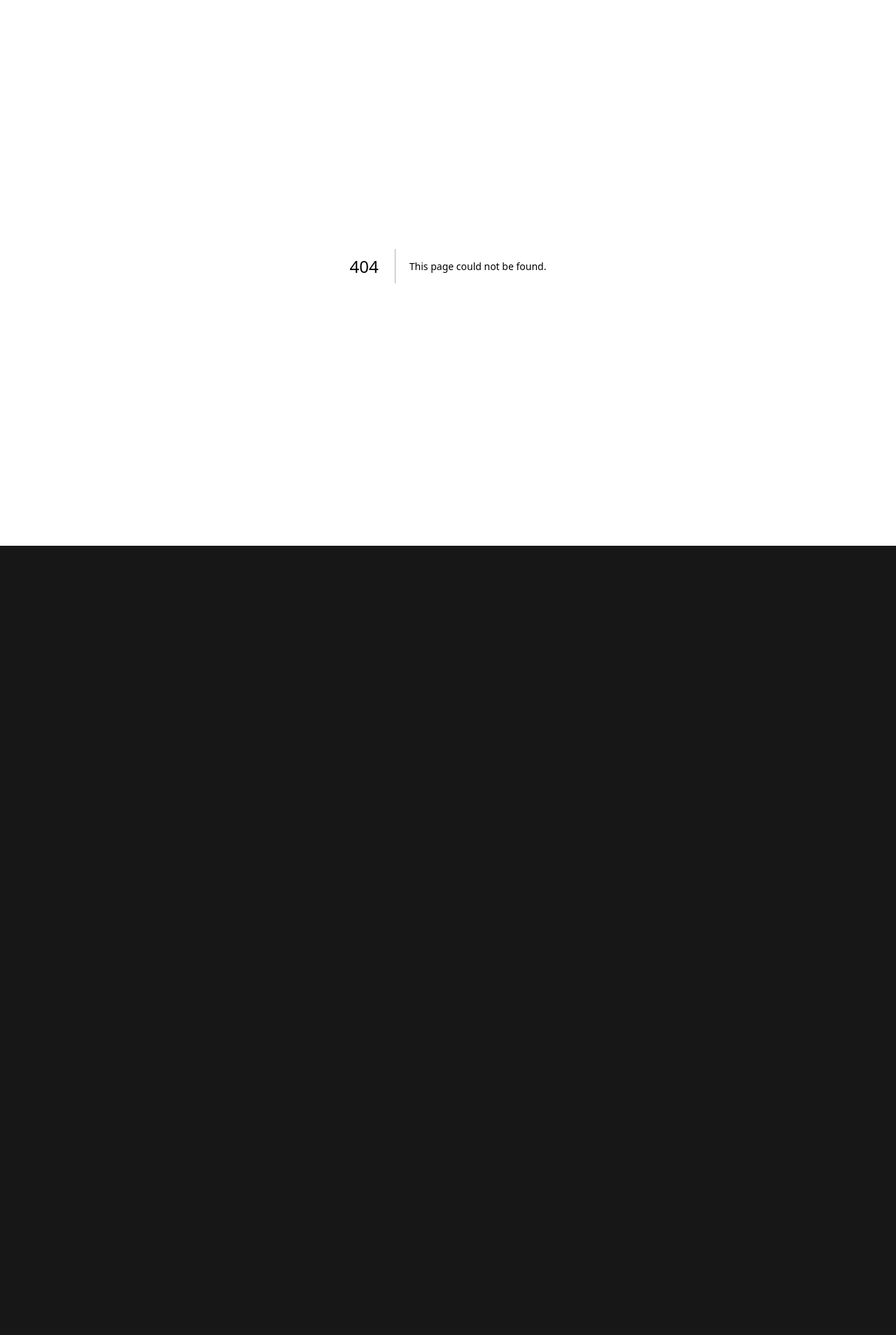
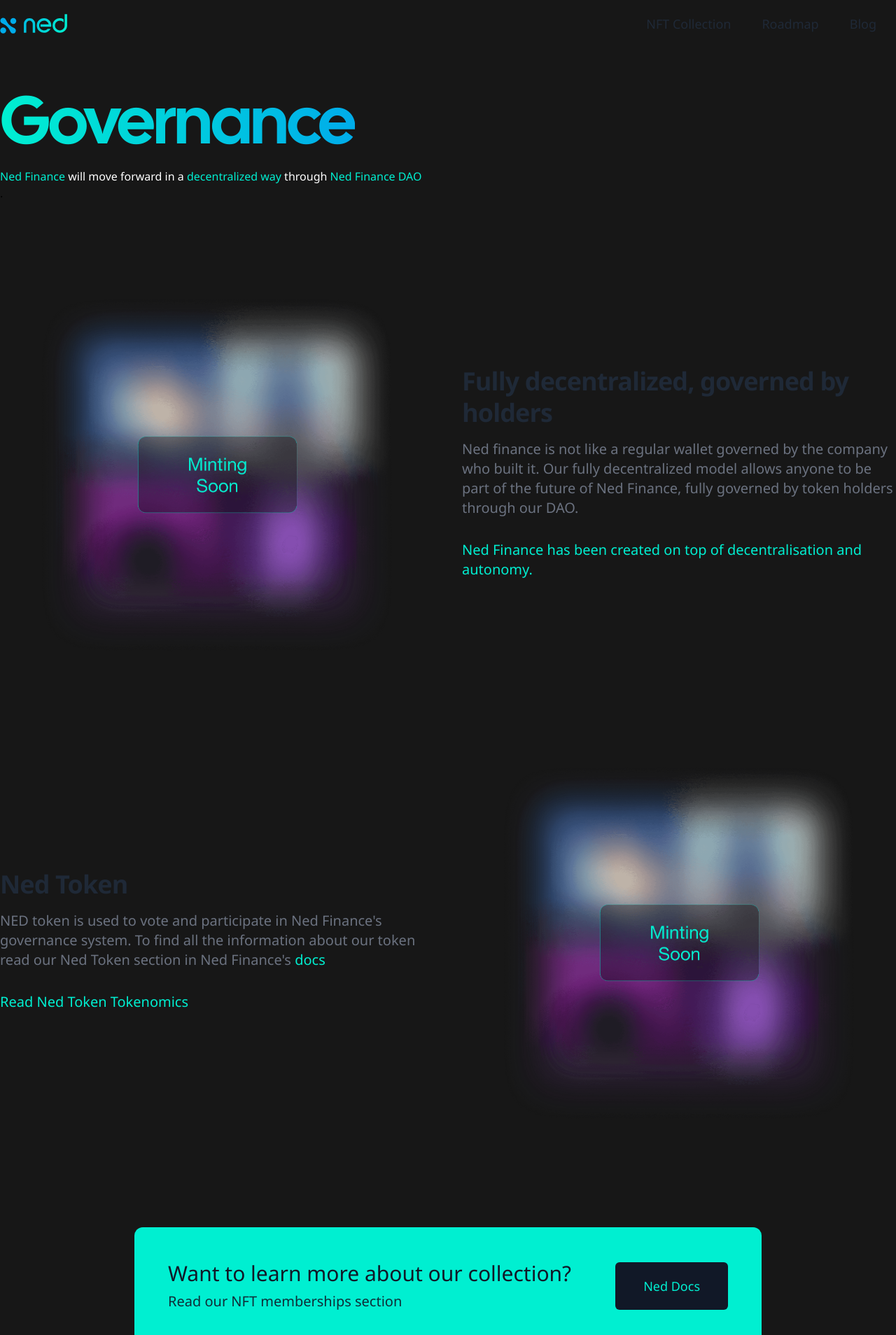
Before and after one commit to Ned-Finance/ned-finance-website, a Next.js app: page /ned-governance in a window 1280 px wide. Before the commit this address had no page. Shown: the part 20-1928 px from the top of the page at 70% size. Before the commit the page ends 800 px from the top, so only its background shows below. Built offline with nearby package versions, Linux system fonts and the light colour scheme.

Commit message:
WIP: Governance

```diff
--- a/components/navbar.tsx
+++ b/components/navbar.tsx
@@ -4,9 +4,9 @@
 export default function Navbar() {
   const navigation = [
     // { label: "Doxing", href: "/doxing", target: "_self" },
+    // { label: "Governance", href: "/ned-governance", target: "_self" },
     { label: "NFT Collection", href: "/ned-nft-collection", target: "_self" },
     { label: "Roadmap", href: "/roadmap", target: "_self" },
-    { label: "Docs", href: "https://docs.ned.finance", target: "_blank" },
     { label: "Blog", href: "https://blog.ned.finance", target: "_blank" },
   ];
 
--- /dev/null
+++ b/pages/ned-governance/index.tsx
@@ -0,0 +1,72 @@
+import 'react-vertical-timeline-component/style.min.css';
+import Navbar from '../../components/navbar';
+import Footer from '../../components/footer';
+import NedNftCollection from "../../public/img/ned-nft-collection.png";
+import { ArrowTrendingUpIcon, ChartBarSquareIcon, WalletIcon } from '@heroicons/react/24/outline';
+import Benefits from '../../components/benefits';
+import Container from "../../components/container";
+import Link from 'next/link';
+
+export default () => {
+
+    const featureOne = {
+        title: "Fully decentralized, governed by holders",
+        desc: () => <div>
+            <p className='mb-8'>Ned finance is not like a regular wallet governed by the company who built it. Our fully decentralized model allows anyone to be part of the future of Ned Finance, fully governed by token holders through our DAO.</p>
+            <p className="text-ned-green">Ned Finance has been created on top of decentralisation and autonomy.</p>
+        </div>,
+        image: NedNftCollection,
+        bullets: [],
+    };
+
+    const featureTwo = {
+        title: "Ned Token",
+        desc: () => <div>
+            <p className='mb-8'>NED token is used to vote and participate in Ned Finance's governance system. To find all the information about our token read our Ned Token section in Ned Finance's <a className="text-ned-green" href="https://docs.ned.finance">docs</a></p>
+            <p><a className="text-ned-green" href="https://docs.ned.finance">Read Ned Token Tokenomics</a></p>
+        </div>,
+        image: NedNftCollection,
+        bullets: [],
+    };
+
+    return (
+        <>
+            <Navbar />
+            <div className='container p-8 mx-auto xl:px-0 flex flex-wrap flex-row'>
+                <div className="w-full mb-24">
+                    <h1 className='text-4xl font-bold leading-snug tracking-tight text-gray-800 lg:text-6xl lg:leading-tight xl:text-8xl xl:leading-tight text-transparent bg-clip-text bg-gradient-to-r from-ned-green to-ned-blue font-calSans w-min'>Governance</h1>
+                    <p className="text-white"><span className="text-ned-green">Ned Finance</span> will move forward in a <span className="text-ned-green">decentralized way</span> through <span className="text-ned-green">Ned Finance DAO</span></p>.
+                </div>
+
+                <Benefits data={featureOne} />
+
+                <Benefits imgPos='right' data={featureTwo} />
+
+                <Container>
+                    <div className="flex flex-wrap items-center justify-between w-full max-w-4xl gap-5 mx-auto text-gray-900 bg-ned-green px-7 py-7 lg:px-12 lg:py-12 lg:flex-nowrap rounded-xl">
+                        <div className="flex-grow text-center lg:text-left">
+                            <h2 className="text-2xl font-medium lg:text-3xl">
+                                Want to learn more about our collection?
+                            </h2>
+                            <p className="mt-2 font-medium text-gray-900 text-opacity-90 lg:text-xl">
+                                Read our NFT memberships section
+                            </p>
+                        </div>
+                        <div className="flex-shrink-0 w-full text-center lg:w-auto">
+                            <a
+                                href="#"
+                                target="_blank"
+                                rel="noopener"
+                                className="inline-block py-3 mx-auto text-lg font-medium text-center text-ned-green bg-gray-900 rounded-md px-7 lg:px-10 lg:py-5 ">
+                                Ned Docs
+                            </a>
+                        </div>
+                    </div>
+                </Container>
+
+            </div>
+            <Footer />
+        </>
+    )
+
+}
```
Also changed, not shown: public/img/ned-logo.png (added).
